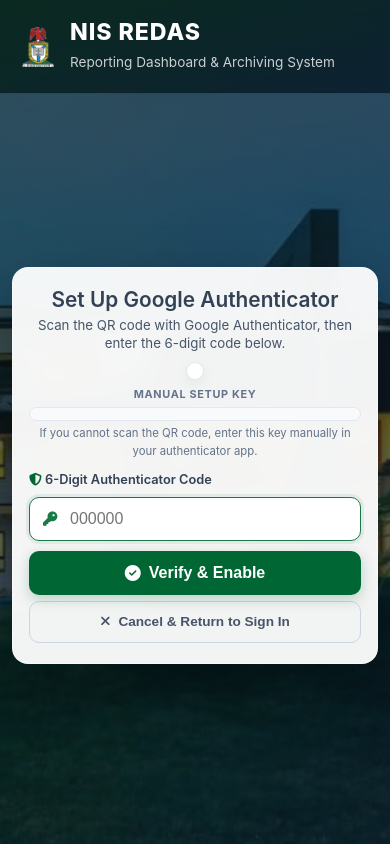
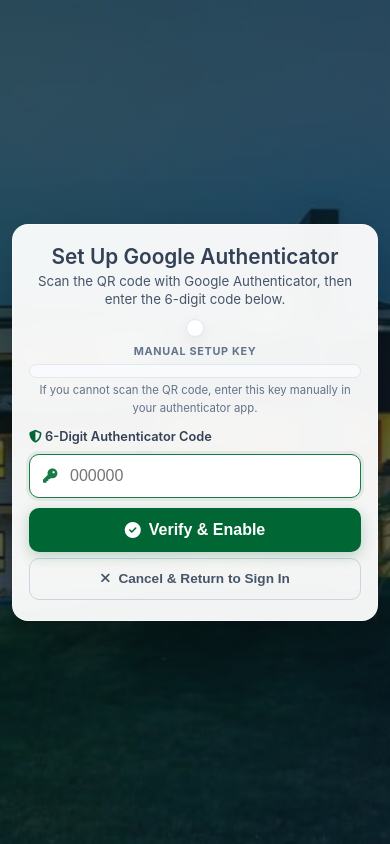
Before and after one commit to Dago001/nis-redas-work, a Laravel app: template resources/views/mfa/setup.blade.php in a window 390 px wide. Run offline with Laravel 12, Linux system fonts and the light colour scheme; the template is opened without the code that fills it, so the values that code supplies are empty; style sheets or scripts are compiled from the project's sources; parts of the project's set-up code (start-up, migrations or seed data) failed here and were passed over.

Commit message:
Hide entire MFA side header banner on mobile viewports only

```diff
--- a/resources/views/mfa/setup.blade.php
+++ b/resources/views/mfa/setup.blade.php
@@ -254,17 +254,8 @@
         /* Tablet & Phone: stack cleanly so nothing is ever hidden */
         @media (max-width: 900px) {
             .mfa-split { flex-direction: column; }
-            .mfa-side {
-                width: 100%;
-                border-right: none;
-                border-bottom: 1px solid rgba(255, 255, 255, 0.14);
-                padding: 20px 18px;
-                gap: 14px;
-            }
-            .mfa-side-brand { flex-direction: row; align-items: center; gap: 12px; }
-            .mfa-side-brand img { width: 40px; height: 40px; margin-bottom: 0; }
-            .mfa-side-bar, .mfa-side-foot, .mfa-features { display: none !important; }
-            .mfa-main { padding: 16px 12px 24px; }
+            .mfa-side { display: none !important; }
+            .mfa-main { min-height: 100vh; padding: 16px 12px; }
             .mfa-card { border-radius: 16px; padding: 20px 16px; }
         }
     </style>
```
Also changed, not shown: resources/views/mfa/backup-codes.blade.php (+2 -5 lines), resources/views/mfa/challenge.blade.php (+2 -5 lines).
